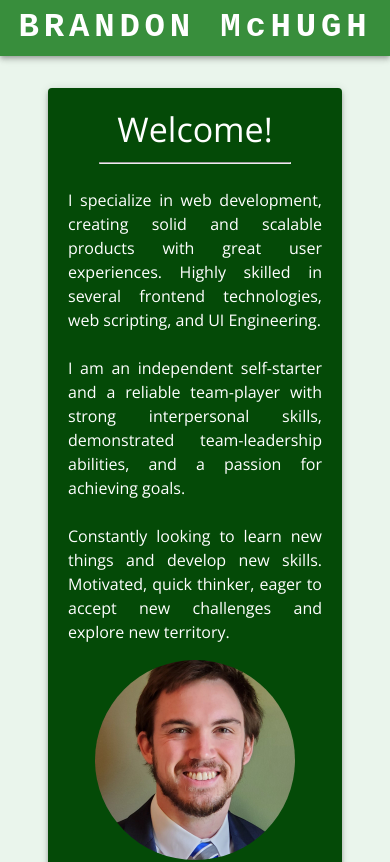
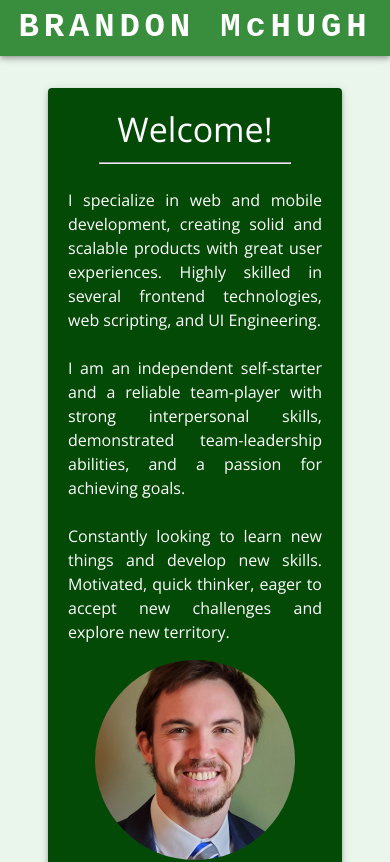
Before and after one commit to brandmch/website_v2, a React (Create React App) app: page / in a window 390 px wide. Shown: the top 862 px of the page. Built offline with nearby package versions, Linux system fonts and the light colour scheme.

Commit message:
added mobile dev and mui

```diff
--- a/src/routes/_landing/components/smallBoxes.js
+++ b/src/routes/_landing/components/smallBoxes.js
@@ -65,6 +65,7 @@ const skills = [
   ["JavaScript", <JavascriptIcon fontSize="medium" />],
   ["React", <CodeIcon fontSize="medium" />],
   ["React Native", <CodeIcon fontSize="medium" />],
+  ["MUI", <CodeIcon fontSize="medium" />],
   ["HTML", <HtmlIcon fontSize="medium" />],
   ["CSS", <CssIcon fontSize="medium" />],
   ["Node.js", <CodeIcon fontSize="medium" />],
--- a/src/routes/_landing/components/summary.js
+++ b/src/routes/_landing/components/summary.js
@@ -48,9 +48,10 @@ const Summary = ({ width }) => {
           <Box display={width > 750 ? "flex" : null} alignItems="center">
             <Box flex={20}>
               <Typography marginTop={3} color="white" textAlign="justify">
-                I specialize in web development, creating solid and scalable
-                products with great user experiences. Highly skilled in several
-                frontend technologies, web scripting, and UI Engineering.
+                I specialize in web and mobile development, creating solid and
+                scalable products with great user experiences. Highly skilled in
+                several frontend technologies, web scripting, and UI
+                Engineering.
               </Typography>
               <Typography marginTop={3} color="white" textAlign="justify">
                 I am an independent self-starter and a reliable team-player with
```
